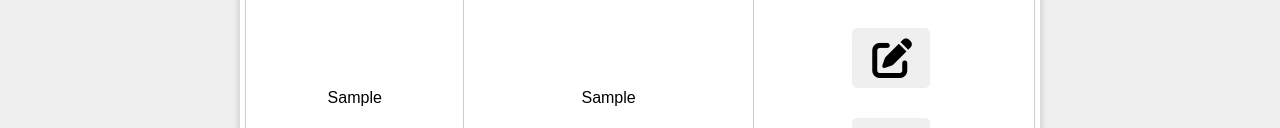
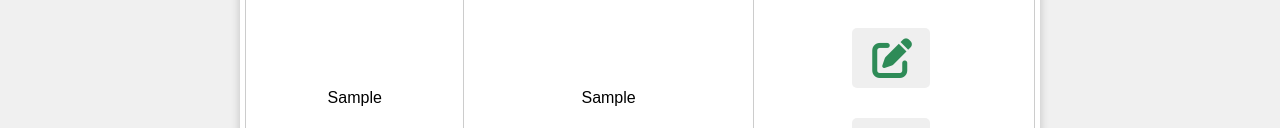
Before and after one commit to AndreSouzanl/ListaCompras, a website with bundled scripts: page index.html in a window 1280 px wide. Both pictures are taken after typing "Sample", "Sample" into the empty fields and a click on the button "Adicionar Produto". Shown: the part 526-654 px from the top of the page. Built offline with nearby package versions, Linux system fonts and the light colour scheme.

Commit message:
atualizandoProjeto031124

```diff
--- a/asstes/css/style.css
+++ b/asstes/css/style.css
@@ -112,7 +112,7 @@ button {
 
 .botao i {
   font-size: 40px;
-  color: black;
+  color:seagreen
 }
 
 /* Estilo da Tabela */
@@ -164,6 +164,7 @@ footer p {
     display: flex;
     justify-content: center;
     align-items: center;
+
   }
   .botao-red {
     width: 100%;
@@ -172,5 +173,6 @@ footer p {
   .editar-botao {
     width: 100%;
 
+
   }
 }
```
